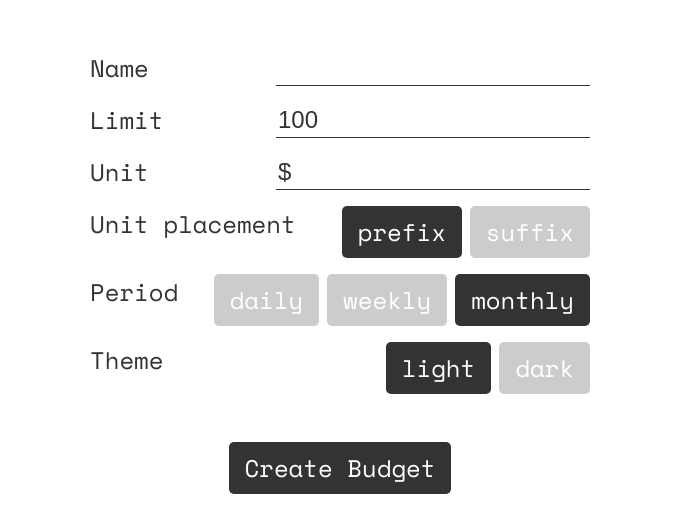
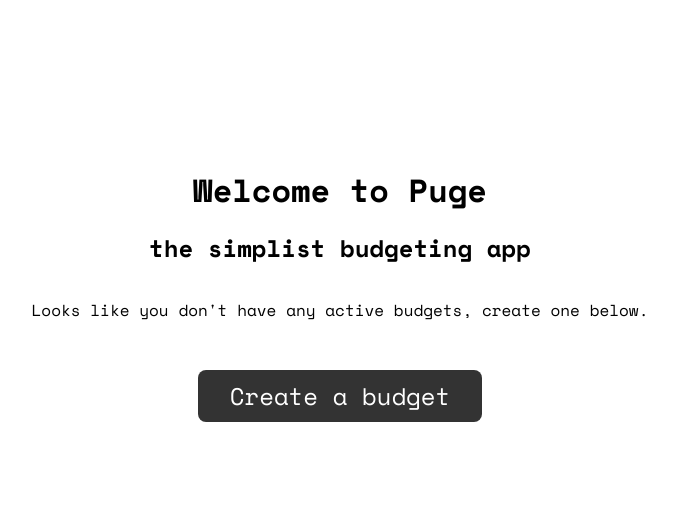
Before and after one commit to theimberger/puge, a React (Vite) app: page / in a window 1280 px wide. Shown: the part 110-642 px from the top of the page, without its empty margins (300-975 px from the left). Built offline with nearby package versions, Linux system fonts and the light colour scheme.

Commit message:
Add home screen, types, restructure files

```diff
--- a/index.html
+++ b/index.html
@@ -1,7 +1,7 @@
 <!doctype html>
 <html lang="en">
   <head>
-    <title>Record Needles</title>
+    <title>Puge - the simplist budgeting app</title>
 
     <meta charset="UTF-8" />
     <meta name="viewport" content="initial-scale=1.0, viewport-fit=cover, width=device-width" />
--- a/src/App.tsx
+++ b/src/App.tsx
@@ -1,12 +1,13 @@
-import { useEffect } from 'react'
+import { useEffect, useState } from 'react'
 
-import { idbAll } from './utils/indexed-db'
-import { CreateBudget } from './screens'
+import { idbAll, idbSet } from './utils/indexed-db'
+import { CreateBudget, Home } from './screens'
 
 import './App.css'
+import BudgetType from './types/BudgetType'
 
 const App = () => {
-  // const [currentScreen, setCurrentScreen] = useState('home')
+  const [currentScreen, setCurrentScreen] = useState('home')
   useEffect(() => {
     const asyncEffect = async () => {
       const budgets = await idbAll();
@@ -17,10 +18,22 @@ const App = () => {
     asyncEffect();
   }, []);
 
+  const handleNewBudget = async (budgetOptions: BudgetType) => {
+    await idbSet(budgetOptions)
+    setCurrentScreen('budget')
+  }
+
   return (
     <>
       <header></header>
-      <CreateBudget />
+      { currentScreen === 'home' &&
+        <Home
+          goToCreate={() => setCurrentScreen('create')}
+        />
+      }
+      { currentScreen === 'create' &&
+        <CreateBudget handleCreate={handleNewBudget} />
+      }
       <footer></footer>
     </>
   )
--- a/src/Components/index.ts
+++ /dev/null
@@ -1 +0,0 @@
-export { default as PugeButton } from './PugeButton'
--- a/src/index.css
+++ b/src/index.css
@@ -2,9 +2,10 @@ html, body, #root {
   font-size: 10px;
   font-weight: 400;
   font-style: normal;
+  overflow-x: hidden;
 }
 
-html, body, button, input #root {
+html, body, button, input, #root {
   font-family: "Space Mono", monospace;
 }
 
--- a/src/screens/CreateBudget.css
+++ b/src/screens/CreateBudget/CreateBudget.css
@@ -28,6 +28,7 @@
   justify-content: space-between;
   gap: 1rem;
   font-size: 1.5rem;
+  margin-bottom: .5rem;
 }
 
 .create-budget__input-group input {
@@ -37,10 +38,14 @@
   border-color: inherit;
   background-color: inherit;
   color: inherit;
+  border-radius: 0;
 }
 
 .create-budget__input-group input:focus {
+  border: 0;
   outline: 0;
+  border-bottom: 1px solid #000;
+  border-color: inherit;
 }
 
 .create-budget__input-options {
@@ -56,6 +61,15 @@
   border: 0;
   border-radius: 5px;
   cursor: pointer;
+}
+
+.create-budget__input-group--decimal {
+  flex-wrap: wrap;
+}
+
+.create-budget__input-group--decimal .create-budget__input-options {
+  width: 100%;
+  justify-content: flex-end;
 }
 
 .create-budget--light
--- a/src/screens/CreateBudget.tsx
+++ b/src/screens/CreateBudget/index.tsx
@@ -1,6 +1,8 @@
 import './CreateBudget.css'
 
 import { useState } from 'react'
+
+import BudgetType from '../../types/BudgetType'
 
 enum TextFieldEnum {
   name = 'name',
@@ -8,14 +10,22 @@ enum TextFieldEnum {
   unit = 'unit',
 }
 
-const CreateBudget = () => {
+interface CreateBudgetProps {
+  handleCreate: (budgetOptions: BudgetType) => void
+}
+
+const CreateBudget = ({
+  handleCreate
+}: CreateBudgetProps) => {
   const [budgetOptions, setOptions] = useState({
-    name: '',
+    name: 'Budget',
     limit: 100,
     unit: '$',
     unitPlacement: 'prefix',
     period: 'monthly',
-    theme: 'light'
+    decimalType: 'standard',
+    theme: 'light',
+    rolling: true,
   })
 
   const [budgetError, setBudgetError] = useState('')
@@ -29,14 +39,18 @@ const CreateBudget = () => {
     if (
       budgetOptions.period === option ||
       budgetOptions.theme === option ||
-      budgetOptions.unitPlacement === option
+      budgetOptions.unitPlacement === option ||
+      budgetOptions.decimalType === option ||
+      (budgetOptions.rolling && option === 'yes') ||
+      (!budgetOptions.rolling && option === 'no')
     ) {
       optionsButtonClass = 'create-budget__input-options--active'
     }
     const handleButtonClick = () => {
+      const adjustForBoolean = option === 'yes' || option === 'no';
       setOptions({
         ...budgetOptions,
-        [optionFor]: option
+        [optionFor]: adjustForBoolean ? option === 'yes' : option,
       })
     }
     return (
@@ -89,6 +103,8 @@ const CreateBudget = () => {
       setBudgetError(errorMessage)
       return
     }
+
+    handleCreate(budgetOptions)
   }
 
   return (
@@ -121,6 +137,21 @@ const CreateBudget = () => {
           </div>
         </div>
         <div className='create-budget__input-group'>
+          <label htmlFor="rolling">Rolls over</label>
+          <div className='create-budget__input-options'>
+            <OptionsButton option='yes' optionFor='rolling' />
+            <OptionsButton option='no' optionFor='rolling' />
+          </div>
+        </div>
+        <div className='create-budget__input-group create-budget__input-group--decimal'>
+          <label htmlFor="decimalType">Decimal Type</label>
+          <div className='create-budget__input-options'>
+            <OptionsButton option='standard' optionFor='decimalType' />
+            <OptionsButton option='none' optionFor='decimalType' />
+            <OptionsButton option='double 0' optionFor='decimalType' />
+          </div>
+        </div>
+        <div className='create-budget__input-group'>
           <label htmlFor="theme">Theme</label>
           <div className='create-budget__input-options'>
             <OptionsButton option='light' optionFor='theme' />
--- /dev/null
+++ b/src/screens/Home/Home.css
@@ -0,0 +1,28 @@
+.home-main {
+  display: flex;
+  flex-direction: column;
+  align-items: center;
+  justify-content: center;
+  height: 100vh;
+  background-color: #FFFFFF;
+  text-align: center;
+}
+
+.home-main h1, h2 {
+  margin: 0.5rem;
+}
+
+.home-main h2 {
+  margin-bottom: 1rem;
+}
+
+.home__create-budget {
+  margin-top: 2rem;
+  font-size: 1.5rem;
+  padding: 0.5rem 2rem;
+  border: 0;
+  border-radius: .5rem;
+  cursor: pointer;
+  background-color: #333333;
+  color: #FFFFFF;
+}
--- /dev/null
+++ b/src/screens/Home/index.tsx
@@ -0,0 +1,18 @@
+import './Home.css'
+
+const Home = ({
+  goToCreate
+} : {
+  goToCreate: () => void
+}) => (
+  <main className='home-main'>
+    <h1>Welcome to Puge</h1>
+    <h2>the simplist budgeting app</h2>
+    <p>Looks like you don't have any active budgets, create one below.</p>
+    <button className='home__create-budget' onClick={goToCreate}>
+      Create a budget
+    </button>
+  </main>
+)
+
+export default Home
--- a/src/screens/index.ts
+++ b/src/screens/index.ts
@@ -1 +1,2 @@
 export { default as CreateBudget } from './CreateBudget';
+export { default as Home } from './Home';
--- /dev/null
+++ b/src/types/BudgetType.ts
@@ -0,0 +1,12 @@
+export default interface BudgetType {
+  name: string;
+  unit: string;
+  unitPlacement: string;
+  theme: string;
+  period: string;
+  rolling: boolean;
+  limit: number;
+  current?: number;
+  lines?: { change: number; date: string; }[];
+  decimalType: string;
+}
--- a/src/utils/indexed-db.ts
+++ b/src/utils/indexed-db.ts
@@ -1,4 +1,10 @@
 import { openDB, DBSchema } from 'idb';
+import BudgetType from '../types/BudgetType';
+
+interface LineType {
+  change: number;
+  date: string;
+}
 
 interface MyDB extends DBSchema {
   selected: {
@@ -9,18 +15,21 @@ interface MyDB extends DBSchema {
     value: {
       name: string;
       unit: string;
+      unitPlacement: string;
+      theme: string;
       period: string;
       rolling: boolean;
       limit: number;
-      lines: number[];
-      useDecimal: boolean;
+      current: number;
+      lines: LineType[];
+      decimalType: string;
     };
     key: string;
     indexes: { 'by-name': string };
   };
 }
 
-const dbPromise = openDB<MyDB>('PugeDb', 1, {
+const dbPromise = openDB<MyDB>('PugeDb', 4, {
   upgrade(db) {
     const budgetstore = db.createObjectStore('budgets', {
       keyPath: 'name',
@@ -33,12 +42,22 @@ export const idbGet = async (key: string) => {
   return (await dbPromise).get('budgets', key);
 }
 
-// export const idbSet = async (val: {
-//   name: string;
-//   rows: number[]
-// }) => {
-//   return (await dbPromise).put('budgets', val);
-// }
+export const idbSet = async (val: BudgetType) => {
+  const newBudget = {
+    name: val.name,
+    unit: val.unit,
+    unitPlacement: val.unitPlacement,
+    theme: val.theme,
+    period: val.period,
+    rolling: val.rolling,
+    limit: val.limit,
+    current: val.current || val.limit,
+    lines: val.lines || [],
+    decimalType: val.decimalType,
+  };
+
+  return (await dbPromise).put('budgets', newBudget);
+}
 
 export const idbDel = async (key: string) => {
   return (await dbPromise).delete('budgets', key);
```
Also changed, not shown: src/Components/PugeButton.tsx (deleted, +0 -25 lines).
